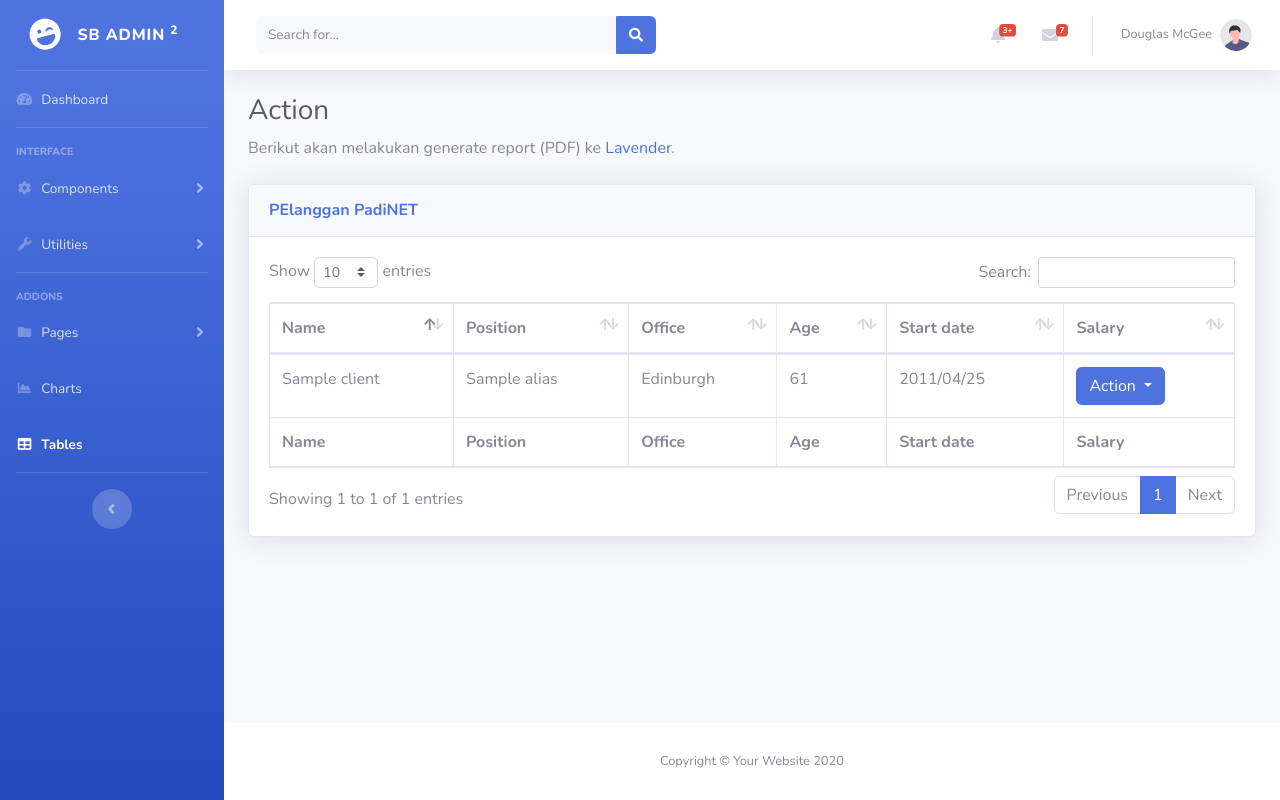
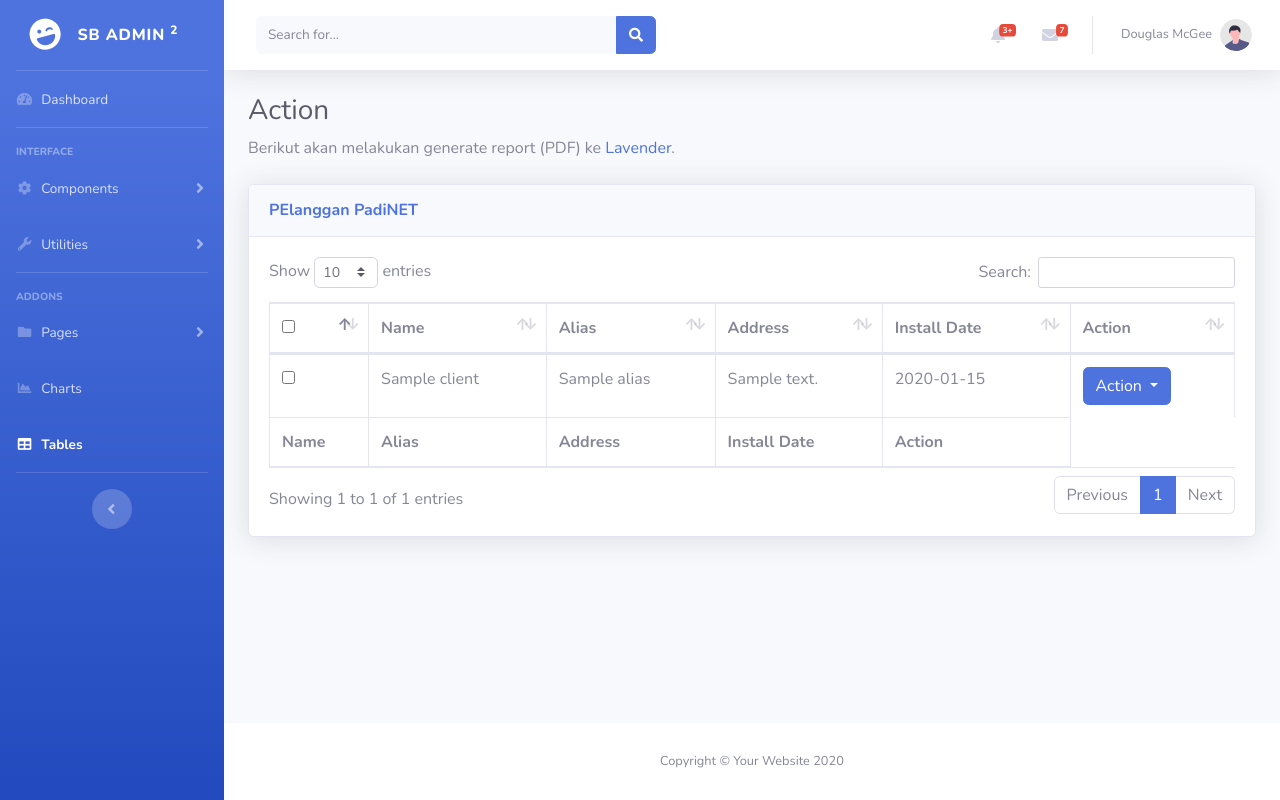
Before and after one commit to pojok-webdev/ts, a CodeIgniter app: the page made by application/views/installs/index.php in a window 1280 px wide. Run offline with CodeIgniter, Linux system fonts and the light colour scheme; tables that the repository leaves empty hold one stand-in row (values such as "Sample post"); the template is opened without the code that fills it: most values are stand-ins (such as "Sample title", 1, 10 or a date in 2020); data that the repository does not hold is empty.

Commit message:
fixing query for Installs

```diff
--- a/application/controllers/Installs.php
+++ b/application/controllers/Installs.php
@@ -16,7 +16,11 @@
 	}
 	function createreport(){
 		$installsiteid = $this->uri->segment(3);
-		$query = "select c.name,concat(day(a.install_date),'-',month(a.install_date),'-',year(a.install_date)) ins_date,b.address,case a.status when '0' then 'belum selesai' when '1' then 'selesai' else 'belum selesai' end installstatus,a.resume,d.srv,e.xcutor,f.pic,g.tipe iwtipe,g.macboard iwmacboard,g.ip_ap iwip_ap,g.essid iwessid,g.ip_ethernet iwip_ethernet,g.freqwency iwfreqwency,g.polarization iwpolarization,g.signal iwsignal,g.quality iwquality,g.throughput_udp iwthroughput_udp,g.throughput_tcp iwthroughput_tcp,g.user iwuser,g.password iwpassword from install_sites a ";
+		$query = "select b.id siteid,c.id cid,c.name,concat(day(a.install_date),'-',month(a.install_date),'-',year(a.install_date)) ins_date,b.address,";
+		$query.= "case a.status when '0' then 'belum selesai' when '1' then 'selesai' else 'belum selesai' end installstatus,a.resume,d.srv,e.xcutor,f.pic,g.tipe iwtipe,";
+		$query.= "g.macboard iwmacboard,g.ip_ap iwip_ap,g.essid iwessid,g.ip_ethernet iwip_ethernet,g.freqwency iwfreqwency,g.polarization iwpolarization,";
+		$query.= "g.signal iwsignal,g.quality iwquality,g.throughput_udp iwthroughput_udp,g.throughput_tcp iwthroughput_tcp,g.user iwuser,g.password iwpassword ";
+		$query.= "from install_sites a ";
 		$query.= "left outer join client_sites b on b.id=a.client_site_id ";
 		$query.= "left outer join clients c on c.id=b.client_id ";
 		$query.= "left outer join (select client_site_id,group_concat(name) srv from clientservices group by client_site_id) d on d.client_site_id=b.id ";
--- a/application/views/installs/index.php
+++ b/application/views/installs/index.php
@@ -236,32 +236,31 @@
                                 <table class="table table-bordered" id="dataTable" width="100%" cellspacing="0">
                                     <thead>
                                         <tr>
+                                            <th><input type="checkbox"></th>
                                             <th>Name</th>
-                                            <th>Position</th>
-                                            <th>Office</th>
-                                            <th>Age</th>
-                                            <th>Start date</th>
-                                            <th>Salary</th>
+                                            <th>Alias</th>
+                                            <th>Address</th>
+                                            <th>Install Date</th>
+                                            <th>Action</th>
                                         </tr>
                                     </thead>
                                     <tfoot>
                                         <tr>
                                             <th>Name</th>
-                                            <th>Position</th>
-                                            <th>Office</th>
-                                            <th>Age</th>
-                                            <th>Start date</th>
-                                            <th>Salary</th>
+                                            <th>Alias</th>
+                                            <th>Address</th>
+                                            <th>Install Date</th>
+                                            <th>Action</th>
                                         </tr>
                                     </tfoot>
                                     <tbody>
                                         <?php foreach($clients as $client){?>
                                         <tr>
+                                            <td><input type="checkbox"></td>
                                             <td><?php echo $client->name;?></td>
                                             <td><?php echo $client->alias;?></td>
-                                            <td>Edinburgh</td>
-                                            <td>61</td>
-                                            <td>2011/04/25</td>
+                                            <td><?php echo $client->address;?></td>
+                                            <td><?php echo $client->installsdate;?></td>
                                             <td>
                                             <button class="btn btn-primary dropdown-toggle" type="button"
                                                 id="dropdownMenuButton" data-toggle="dropdown" aria-haspopup="true"
@@ -270,7 +269,7 @@
                                             </button>
                                             <div class="dropdown-menu animated--fade-in"
                                                 aria-labelledby="dropdownMenuButton">
-                                                <a class="dropdown-item" href="/installs/createreport/<?php echo $client->id;?>">Generate Install Report</a>
+                                                <a class="dropdown-item" href="/installs/createreport/<?php echo $client->installsiteid;?>">Generate Install Report</a>
                                                 <a class="dropdown-item" href="/surveys/createreport/<?php echo $client->id;?>">Generate Survey Report</a>
                                                 <a class="dropdown-item" href="/troubleshoots/createreport/<?php echo $client->id;?>">Generate Troubleshoot Report</a>
                                             </div>
```
Also changed, not shown: application/models/Client.php (+23 -2 lines), application/views/reports/installreport.php (+10 -2 lines).
